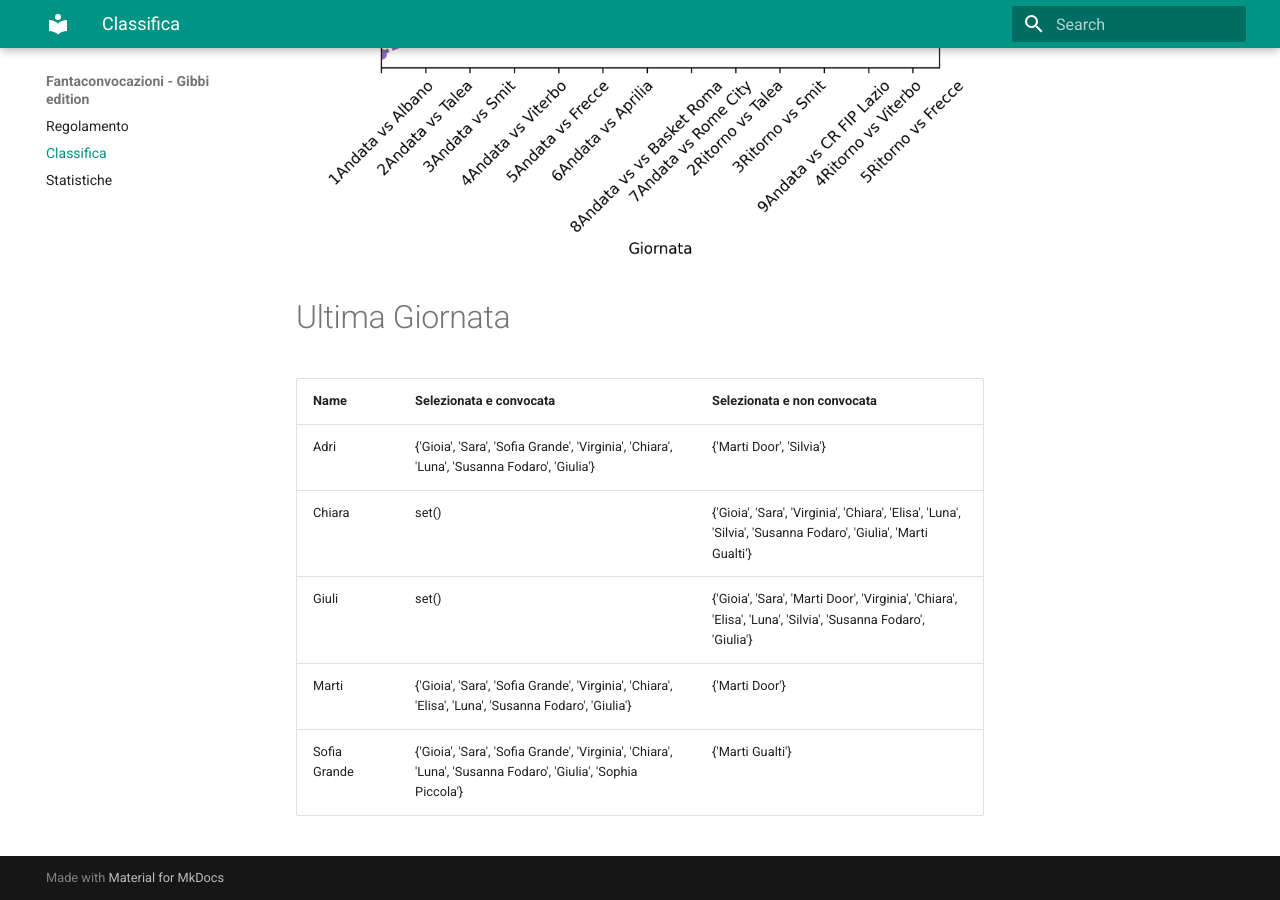
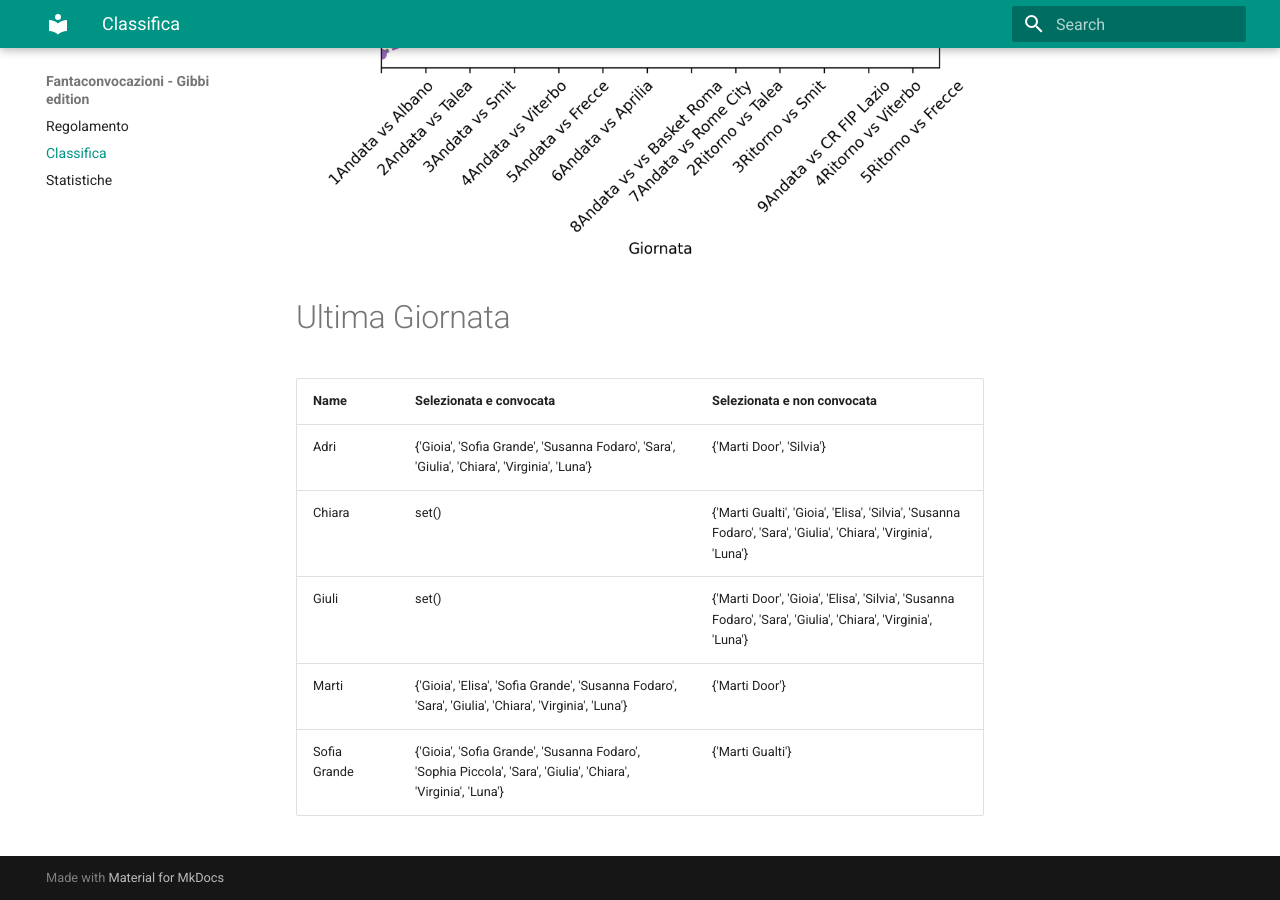
Before and after one commit to martinig94/fantagibbi, an MkDocs documentation site: the page built from docs/Classifica.md, in a window 1280 px wide and 900 px high, scrolled down 851 px. Built offline with MkDocs 1.6.1 and Material for MkDocs 9.7.7, drawn with Linux system fonts in a browser that asks for light colours.

Commit message:
Auto-update from main.py

```diff
--- a/docs/Classifica.md
+++ b/docs/Classifica.md
@@ -18,9 +18,9 @@
 <!-- START_TABLE CORRECT -->
 | Name         | Selezionata e convocata                                                                                       | Selezionata e non convocata                                                                                    |
 |:-------------|:--------------------------------------------------------------------------------------------------------------|:---------------------------------------------------------------------------------------------------------------|
-| Adri         | {'Gioia', 'Sara', 'Sofia Grande', 'Virginia', 'Chiara', 'Luna', 'Susanna Fodaro', 'Giulia'}                   | {'Marti Door', 'Silvia'}                                                                                       |
-| Chiara       | set()                                                                                                         | {'Gioia', 'Sara', 'Virginia', 'Chiara', 'Elisa', 'Luna', 'Silvia', 'Susanna Fodaro', 'Giulia', 'Marti Gualti'} |
-| Giuli        | set()                                                                                                         | {'Gioia', 'Sara', 'Marti Door', 'Virginia', 'Chiara', 'Elisa', 'Luna', 'Silvia', 'Susanna Fodaro', 'Giulia'}   |
-| Marti        | {'Gioia', 'Sara', 'Sofia Grande', 'Virginia', 'Chiara', 'Elisa', 'Luna', 'Susanna Fodaro', 'Giulia'}          | {'Marti Door'}                                                                                                 |
-| Sofia Grande | {'Gioia', 'Sara', 'Sofia Grande', 'Virginia', 'Chiara', 'Luna', 'Susanna Fodaro', 'Giulia', 'Sophia Piccola'} | {'Marti Gualti'}                                                                                               |
+| Adri         | {'Gioia', 'Sofia Grande', 'Susanna Fodaro', 'Sara', 'Giulia', 'Chiara', 'Virginia', 'Luna'}                   | {'Marti Door', 'Silvia'}                                                                                       |
+| Chiara       | set()                                                                                                         | {'Marti Gualti', 'Gioia', 'Elisa', 'Silvia', 'Susanna Fodaro', 'Sara', 'Giulia', 'Chiara', 'Virginia', 'Luna'} |
+| Giuli        | set()                                                                                                         | {'Marti Door', 'Gioia', 'Elisa', 'Silvia', 'Susanna Fodaro', 'Sara', 'Giulia', 'Chiara', 'Virginia', 'Luna'}   |
+| Marti        | {'Gioia', 'Elisa', 'Sofia Grande', 'Susanna Fodaro', 'Sara', 'Giulia', 'Chiara', 'Virginia', 'Luna'}          | {'Marti Door'}                                                                                                 |
+| Sofia Grande | {'Gioia', 'Sofia Grande', 'Susanna Fodaro', 'Sophia Piccola', 'Sara', 'Giulia', 'Chiara', 'Virginia', 'Luna'} | {'Marti Gualti'}                                                                                               |
 <!-- END_TABLE CORRECT -->
```
